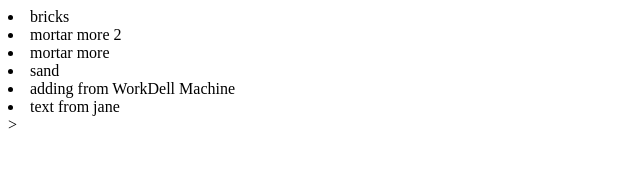
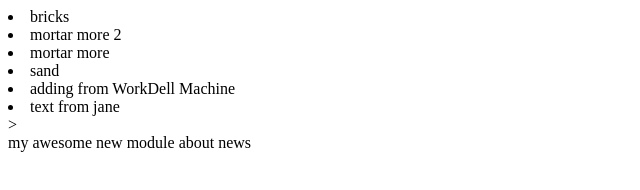
Before and after one commit to niroshann/GitTestRepo, a plain HTML site: page index.html in a window 1280 px wide. Shown: the whole page, without its empty margins (0-640 px from the left). Drawn offline with Linux system fonts and the light colour scheme.

Commit message:
added module two

```diff
--- a/index.html
+++ b/index.html
@@ -1,5 +1,6 @@
 <html>
 <body>
+	<module-one>
 	<div>
 		<li>bricks</li>
 		<li>mortar more 2</li>
@@ -8,4 +9,9 @@
 		<li>adding from WorkDell Machine</li>
 		<li>text from jane</li>>
 	</div>
+	</module-one>
+
+	<module-two>
+	<div>my awesome new module about news</div>
+	</module-two>
 </body>
```
